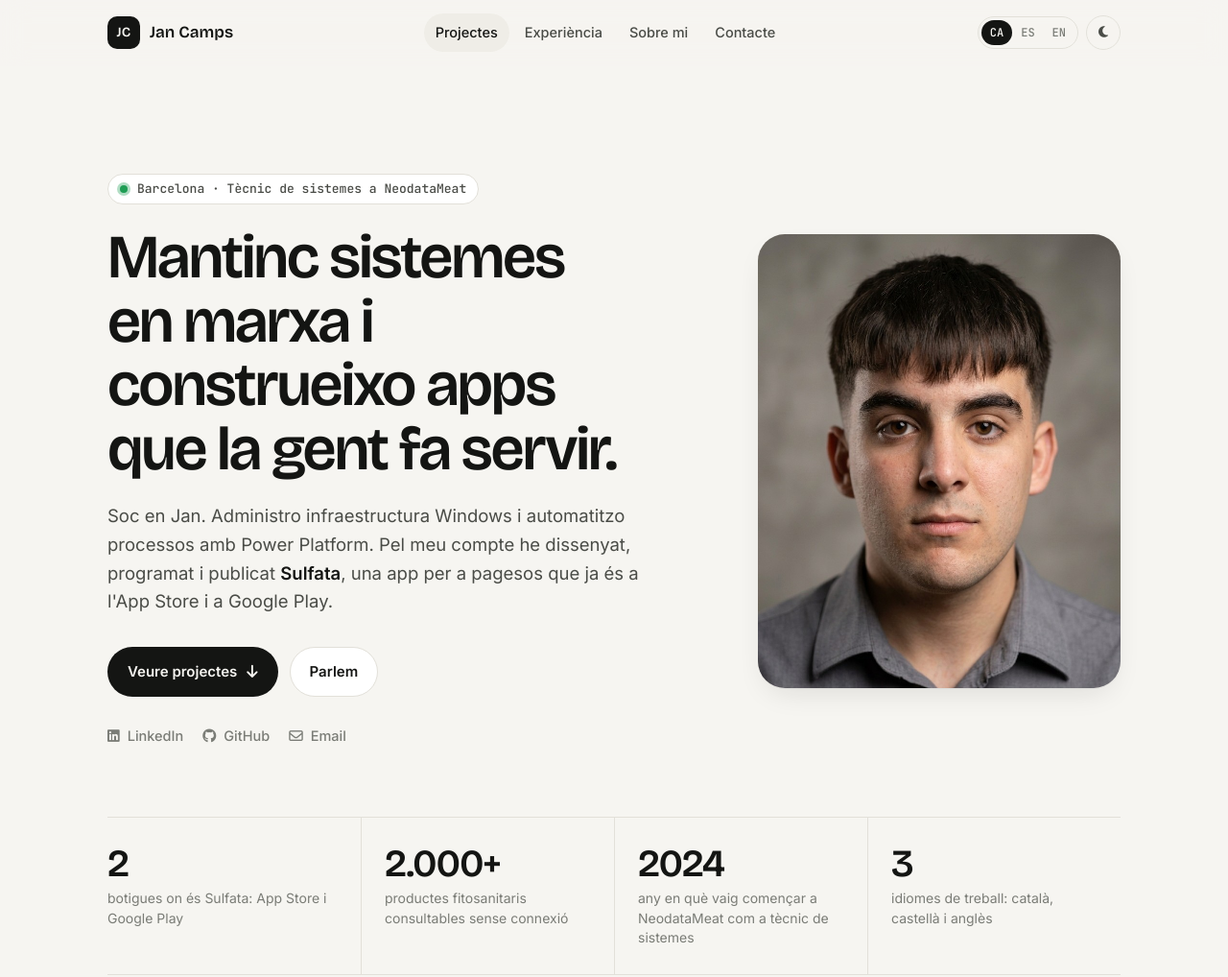
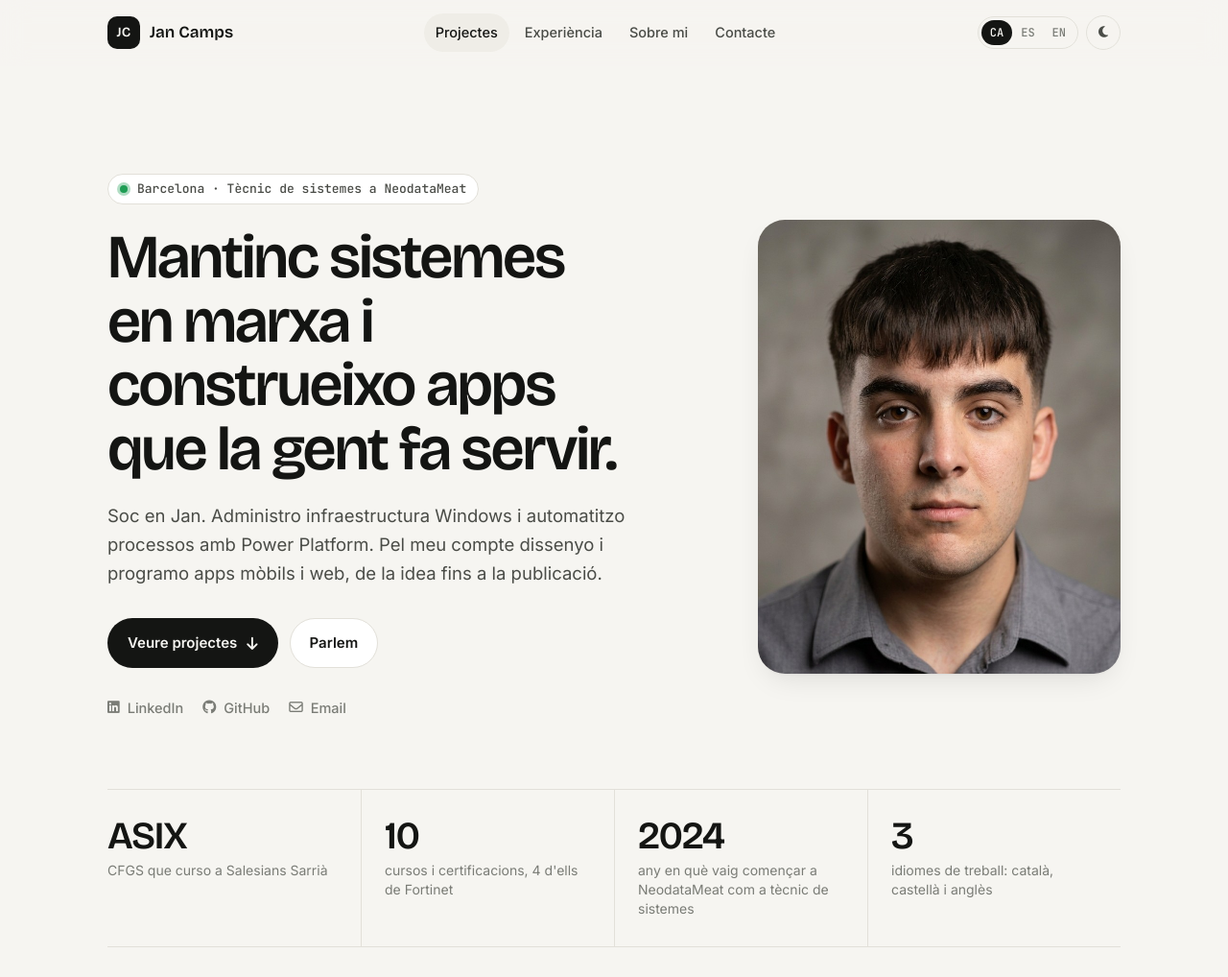
Before and after one commit to 005Jan/005Jan.github.io, a plain HTML site: page index.html in a window 1280 px wide. Shown: the top 1018 px of the page at 96% size. Drawn offline with nearby package versions, Linux system fonts and the light colour scheme.

Commit message:
Tone down Sulfata outside the projects section
The hero, key figures and meta description no longer mention Sulfata;
it stays as a project card only.

```diff
--- a/index.html
+++ b/index.html
@@ -5,13 +5,13 @@
     <meta charset="UTF-8">
     <meta name="viewport" content="width=device-width, initial-scale=1.0">
     <title>Jan Camps Atmetller · Sistemes i apps</title>
-    <meta name="description" content="Jan Camps Atmetller · Tècnic de sistemes a Barcelona i creador de Sulfata, app de fitosanitaris publicada a App Store i Google Play.">
+    <meta name="description" content="Jan Camps Atmetller · Tècnic de sistemes a Barcelona. Windows Server, Active Directory, automatització amb Power Platform i desenvolupament d'apps.">
     <meta name="theme-color" content="#f6f5f1" media="(prefers-color-scheme: light)">
     <meta name="theme-color" content="#0e0f0d" media="(prefers-color-scheme: dark)">
 
     <meta property="og:type" content="website">
     <meta property="og:title" content="Jan Camps Atmetller · Sistemes i apps">
-    <meta property="og:description" content="Tècnic de sistemes a Barcelona. Creador de Sulfata, a App Store i Google Play.">
+    <meta property="og:description" content="Tècnic de sistemes a Barcelona. Infraestructura, automatització i apps.">
     <meta property="og:url" content="https://005jan.github.io/">
     <meta property="og:image" content="https://005jan.github.io/profile.jpg">
 
@@ -71,7 +71,7 @@
                     <span data-i18n="hero_eyebrow">Barcelona · Tècnic de sistemes a NeodataMeat</span>
                 </p>
                 <h1 class="hero-title" data-i18n="hero_title">Mantinc sistemes en marxa i construeixo apps que la gent fa servir.</h1>
-                <p class="hero-lead" data-i18n="hero_lead">Soc en Jan. Administro infraestructura Windows i automatitzo processos amb Power Platform. Pel meu compte he dissenyat, programat i publicat <strong>Sulfata</strong>, una app per a pagesos que ja és a l'App Store i a Google Play.</p>
+                <p class="hero-lead" data-i18n="hero_lead">Soc en Jan. Administro infraestructura Windows i automatitzo processos amb Power Platform. Pel meu compte dissenyo i programo apps mòbils i web, de la idea fins a la publicació.</p>
                 <div class="hero-actions">
                     <a href="#projects" class="btn btn-primary">
                         <span data-i18n="cta_work">Veure projectes</span>
@@ -94,12 +94,12 @@
         <!-- ── XIFRES ── -->
         <section class="facts wrap reveal" aria-label="Resum">
             <div class="fact">
-                <span class="fact-num">2</span>
-                <span class="fact-label" data-i18n="fact_stores">botigues on és Sulfata: App Store i Google Play</span>
+                <span class="fact-num">ASIX</span>
+                <span class="fact-label" data-i18n="fact_asix">CFGS que curso a Salesians Sarrià</span>
             </div>
             <div class="fact">
-                <span class="fact-num">2.000+</span>
-                <span class="fact-label" data-i18n="fact_products">productes fitosanitaris consultables sense connexió</span>
+                <span class="fact-num">10</span>
+                <span class="fact-label" data-i18n="fact_certs">cursos i certificacions, 4 d'ells de Fortinet</span>
             </div>
             <div class="fact">
                 <span class="fact-num">2024</span>
--- a/main.js
+++ b/main.js
@@ -10,11 +10,11 @@ const translations = {
         nav_contact: "Contacte",
         hero_eyebrow: "Barcelona · Tècnic de sistemes a NeodataMeat",
         hero_title: "Mantinc sistemes en marxa i construeixo apps que la gent fa servir.",
-        hero_lead: "Soc en Jan. Administro infraestructura Windows i automatitzo processos amb Power Platform. Pel meu compte he dissenyat, programat i publicat <strong>Sulfata</strong>, una app per a pagesos que ja és a l'App Store i a Google Play.",
+        hero_lead: "Soc en Jan. Administro infraestructura Windows i automatitzo processos amb Power Platform. Pel meu compte dissenyo i programo apps mòbils i web, de la idea fins a la publicació.",
         cta_work: "Veure projectes",
         cta_contact: "Parlem",
-        fact_stores: "botigues on és Sulfata: App Store i Google Play",
-        fact_products: "productes fitosanitaris consultables sense connexió",
+        fact_asix: "CFGS que curso a Salesians Sarrià",
+        fact_certs: "cursos i certificacions, 4 d'ells de Fortinet",
         fact_since: "any en què vaig començar a NeodataMeat com a tècnic de sistemes",
         fact_langs: "idiomes de treball: català, castellà i anglès",
         projects_title: "Projectes",
@@ -76,11 +76,11 @@ const translations = {
         nav_contact: "Contacto",
         hero_eyebrow: "Barcelona · Técnico de sistemas en NeodataMeat",
         hero_title: "Mantengo sistemas en marcha y construyo apps que la gente usa.",
-        hero_lead: "Soy Jan. Administro infraestructura Windows y automatizo procesos con Power Platform. Por mi cuenta he diseñado, programado y publicado <strong>Sulfata</strong>, una app para agricultores que ya está en la App Store y en Google Play.",
+        hero_lead: "Soy Jan. Administro infraestructura Windows y automatizo procesos con Power Platform. Por mi cuenta diseño y programo apps móviles y web, de la idea a la publicación.",
         cta_work: "Ver proyectos",
         cta_contact: "Hablemos",
-        fact_stores: "tiendas donde está Sulfata: App Store y Google Play",
-        fact_products: "productos fitosanitarios consultables sin conexión",
+        fact_asix: "CFGS que curso en Salesians Sarrià",
+        fact_certs: "cursos y certificaciones, 4 de ellos de Fortinet",
         fact_since: "año en que empecé en NeodataMeat como técnico de sistemas",
         fact_langs: "idiomas de trabajo: catalán, castellano e inglés",
         projects_title: "Proyectos",
@@ -142,11 +142,11 @@ const translations = {
         nav_contact: "Contact",
         hero_eyebrow: "Barcelona · Systems technician at NeodataMeat",
         hero_title: "I keep systems running and build apps people actually use.",
-        hero_lead: "I'm Jan. I run Windows infrastructure and automate processes with the Power Platform. On my own I designed, built and shipped <strong>Sulfata</strong>, an app for farmers that is live on the App Store and Google Play.",
+        hero_lead: "I'm Jan. I run Windows infrastructure and automate processes with the Power Platform. On my own I design and build mobile and web apps, from idea to release.",
         cta_work: "See projects",
         cta_contact: "Get in touch",
-        fact_stores: "stores where Sulfata is live: App Store and Google Play",
-        fact_products: "plant protection products searchable offline",
+        fact_asix: "the higher VET degree I'm studying at Salesians Sarrià",
+        fact_certs: "courses and certifications, 4 of them from Fortinet",
         fact_since: "the year I joined NeodataMeat as a systems technician",
         fact_langs: "working languages: Catalan, Spanish and English",
         projects_title: "Projects",
```
Also changed, not shown: 1 other file.
